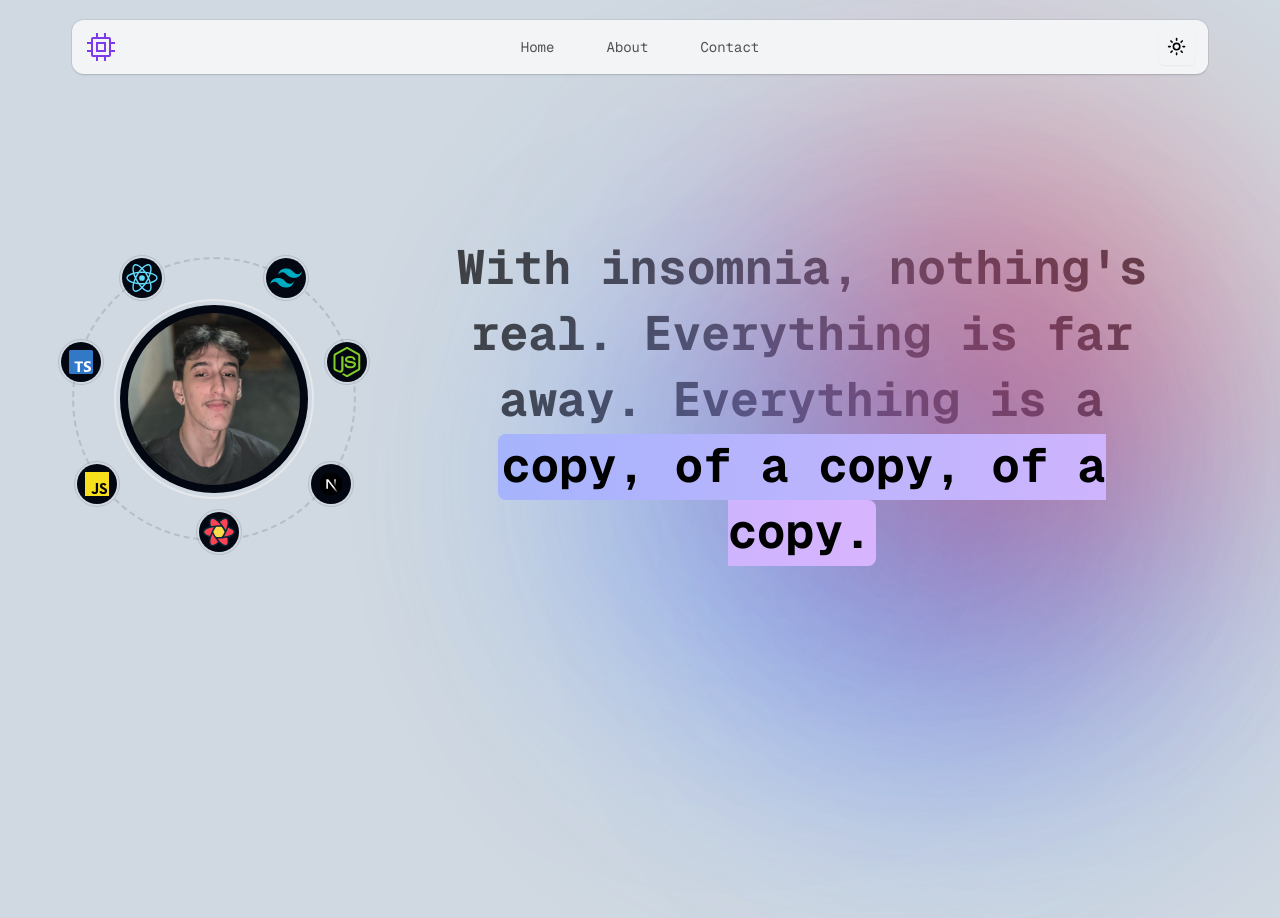
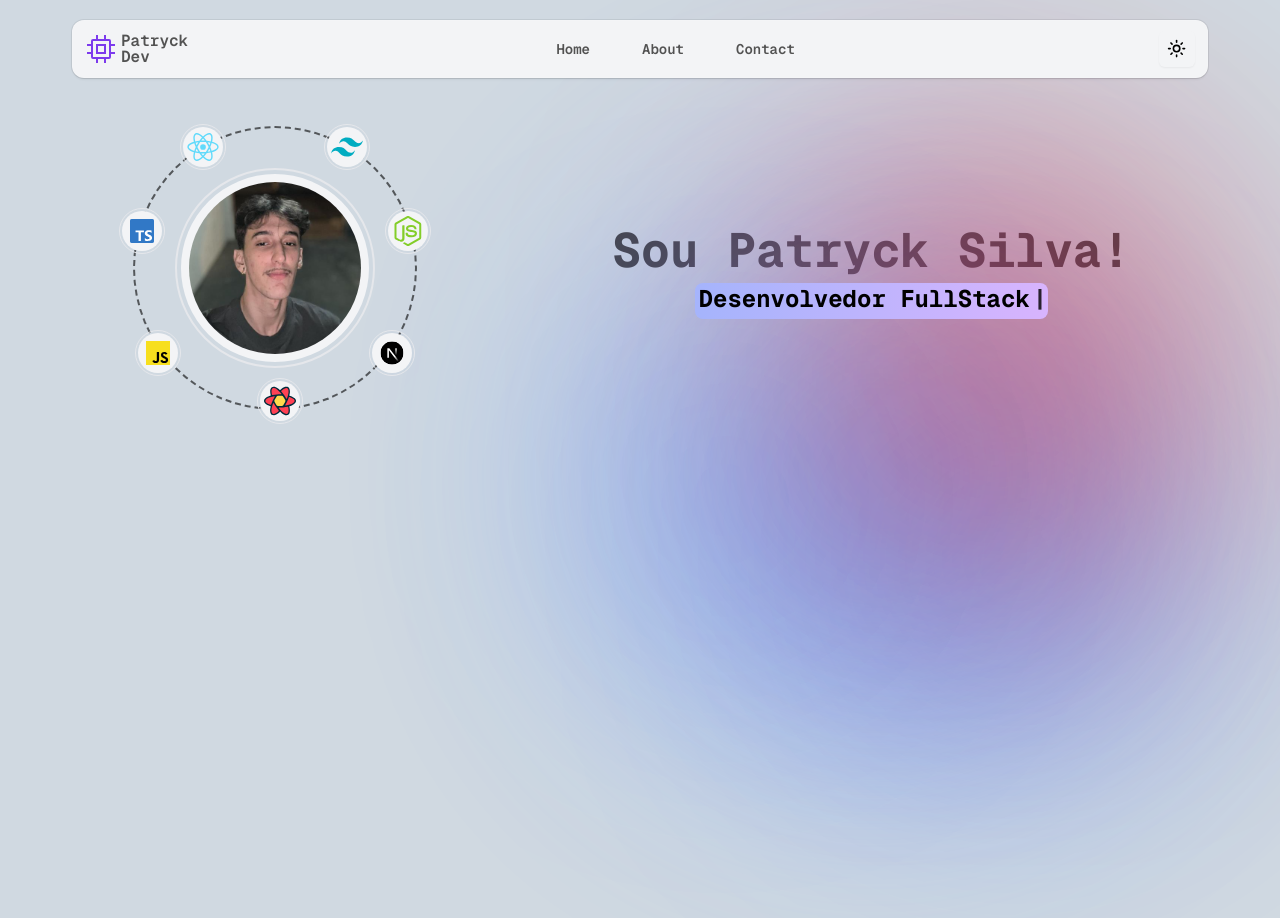
Before and after one commit to PatryckSilva/portfolio, a Next.js app: page / in a window 1280 px wide. Shown: the top 918 px of the page. Built offline with nearby package versions, Linux system fonts and the light colour scheme.

Commit message:
fix: finishing first frame

```diff
--- a/package.json
+++ b/package.json
@@ -25,6 +25,7 @@
     "prettier-plugin-tailwindcss": "^0.5.13",
     "react": "^18",
     "react-dom": "^18",
+    "react-simple-typewriter": "^5.0.1",
     "sass": "^1.74.1",
     "simplex-noise": "^4.0.1",
     "tailwind-merge": "^2.2.2",
--- a/src/components/Logos/index.tsx
+++ b/src/components/Logos/index.tsx
@@ -2,8 +2,8 @@ import Image from "next/image";
 
 export const ReactLogo = () => {
   return (
-    <button className="absolute -top-[4px] left-[45px] cursor-pointer rounded-full border border-gray-400/50 bg-cover p-[2px] transition-all duration-500 hover:scale-95 active:scale-95">
-      <span className="z-[2] block h-[40px] w-[40px] rounded-full bg-background_inverted p-1 transition-all duration-500">
+    <button className="absolute -top-[4px] left-[45px] cursor-pointer rounded-full border bg-cover p-[2px] transition-all duration-500 hover:scale-95 active:scale-95 dark:border-gray-400/90">
+      <span className="z-[2] block h-[40px] w-[40px] rounded-full bg-muted p-1 transition-all duration-500 ">
         <svg viewBox="0 0 128 128">
           <g fill="#61DAFB">
             <circle r="11.4" cy="64" cx="64"></circle>
@@ -17,8 +17,8 @@ export const ReactLogo = () => {
 
 export const TailwindLogo = () => {
   return (
-    <button className="absolute -top-[4px] right-[45px] cursor-pointer rounded-full border border-gray-400/50 bg-cover p-[2px] transition-all duration-500 hover:scale-95 active:scale-95">
-      <span className="z-[2] block h-[40px] w-[40px] rounded-full bg-background_inverted p-1 transition-all duration-500">
+    <button className="absolute -top-[4px] right-[45px] cursor-pointer rounded-full border bg-cover p-[2px] transition-all duration-500 hover:scale-95 active:scale-95 dark:border-gray-400/90">
+      <span className="z-[2] block h-[40px] w-[40px] rounded-full bg-muted p-1 transition-all duration-500">
         <svg
           viewBox="0 0 48 48"
           y="0px"
@@ -37,8 +37,8 @@ export const TailwindLogo = () => {
 
 export const TypescriptLogo = () => {
   return (
-    <button className="absolute -left-4 top-20 cursor-pointer rounded-full border border-gray-400/50 bg-cover p-[2px] transition-all duration-500 hover:scale-95 active:scale-95">
-      <span className="relative z-[2] block size-10 rounded-full bg-background_inverted p-2 transition-all duration-500">
+    <button className="absolute -left-4 top-20 cursor-pointer rounded-full border bg-cover p-[2px] transition-all duration-500 hover:scale-95 active:scale-95 dark:border-gray-400/90">
+      <span className="relative z-[2] block size-10 rounded-full bg-muted p-2 transition-all duration-500">
         <svg
           fill="none"
           viewBox="0 0 512 512"
@@ -60,8 +60,8 @@ export const TypescriptLogo = () => {
 
 export const JavascriptLogo = () => {
   return (
-    <button className="absolute -left-0 bottom-8 cursor-pointer rounded-full border border-gray-400/50 bg-cover p-[2px] transition-all duration-500 hover:scale-95 active:scale-95">
-      <span className="z-[2] block size-10 rounded-full bg-background_inverted p-2 transition-all duration-500">
+    <button className="absolute -left-0 bottom-8 cursor-pointer rounded-full border bg-cover p-[2px] transition-all duration-500 hover:scale-95 active:scale-95 dark:border-gray-400/90">
+      <span className="z-[2] block size-10 rounded-full bg-muted p-2 transition-all duration-500">
         <svg
           xmlns="http://www.w3.org/2000/svg"
           viewBox="0 0 630 630"
@@ -77,8 +77,8 @@ export const JavascriptLogo = () => {
 
 export const NodeLogo = () => {
   return (
-    <button className="absolute -right-4 top-20 cursor-pointer rounded-full border border-gray-400/50 bg-cover p-[2px] transition-all duration-500 hover:scale-95 active:scale-95">
-      <span className="z-[2] block h-[40px] w-[40px] rounded-full bg-background_inverted p-1 transition-all duration-500">
+    <button className="absolute -right-4 top-20 cursor-pointer rounded-full border bg-cover p-[2px] transition-all duration-500 hover:scale-95 active:scale-95 dark:border-gray-400/90">
+      <span className="z-[2] block h-[40px] w-[40px] rounded-full bg-muted p-1 transition-all duration-500">
         <svg
           xmlns="http://www.w3.org/2000/svg"
           viewBox="0 0 128 128"
@@ -96,8 +96,8 @@ export const NodeLogo = () => {
 
 export const NextLogo = () => {
   return (
-    <button className="absolute -right-0 bottom-8 flex cursor-pointer items-center justify-center rounded-full border border-gray-400/50 bg-cover p-[2px] transition-all duration-500 hover:scale-95 active:scale-95">
-      <span className="z-[2] block size-10 rounded-full bg-background_inverted  transition-all duration-500">
+    <button className="absolute -right-0 bottom-8 flex cursor-pointer items-center justify-center rounded-full border bg-cover p-[2px] transition-all duration-500 hover:scale-95 active:scale-95 dark:border-gray-400/90">
+      <span className="z-[2] block size-10 rounded-full bg-muted  transition-all duration-500">
         <figure className={`relative size-10`}>
           <Image
             src={"/images/stacks/Next-js.svg"}
@@ -112,8 +112,8 @@ export const NextLogo = () => {
 
 export const ReactQueryLogo = () => {
   return (
-    <button className="absolute -bottom-4 right-[40%] cursor-pointer rounded-full border border-gray-400/50 bg-cover p-[2px] transition-all duration-500 hover:scale-95 active:scale-95">
-      <span className="z-[2] block h-[40px] w-[40px] rounded-full bg-background_inverted p-1 transition-all duration-500">
+    <button className="absolute -bottom-4 right-[40%] cursor-pointer rounded-full border bg-cover p-[2px] transition-all duration-500 hover:scale-95 active:scale-95 dark:border-gray-400/90">
+      <span className="z-[2] block h-[40px] w-[40px] rounded-full bg-muted p-1 transition-all duration-500">
         <figure className={`relative size-8`}>
           <Image
             src={"/images/stacks/react-query-logo.svg"}
@@ -128,8 +128,8 @@ export const ReactQueryLogo = () => {
 
 export const ProfileCard = () => {
   return (
-    <button className="z-0 h-[200px] w-[200px] cursor-pointer rounded-full border-2 p-1 transition-all duration-500 hover:border-gray-400/50">
-      <div className="flex h-full w-full items-center justify-center rounded-full bg-background_inverted object-cover p-2 transition-all duration-500 hover:scale-95 active:scale-95">
+    <button className="z-0 h-[200px] w-[200px] cursor-pointer rounded-full border-2 p-1 transition-all duration-500 hover:dark:border-gray-400/90">
+      <div className="flex h-full w-full items-center justify-center rounded-full bg-muted object-cover p-2 transition-all duration-500 hover:scale-95 active:scale-95">
         <span className=" inline-block size-full">
           <figure className={`relative size-full overflow-hidden rounded-full`}>
             <Image
--- a/src/components/MyStacks/index.tsx
+++ b/src/components/MyStacks/index.tsx
@@ -10,17 +10,62 @@ import {
 } from "../Logos";
 
 export const MyStacks = () => {
+  const logos = [
+    {
+      id: 0,
+      logo: <ReactLogo />,
+      dataaos: "fade-down",
+    },
+    {
+      id: 1,
+      logo: <TailwindLogo />,
+      dataaos: "fade-down-left",
+    },
+    {
+      id: 2,
+      logo: <TypescriptLogo />,
+      dataaos: "fade-left",
+    },
+    {
+      id: 3,
+      logo: <JavascriptLogo />,
+      dataaos: "fade-up-right",
+    },
+    {
+      id: 4,
+      logo: <NodeLogo />,
+      dataaos: "fade-right",
+    },
+    {
+      id: 5,
+      logo: <NextLogo />,
+      dataaos: "fade-up-left",
+    },
+    {
+      id: 6,
+      logo: <ReactQueryLogo />,
+      dataaos: "fade-down-right",
+    },
+    {
+      id: 7,
+      logo: <ProfileCard />,
+      dataaos: "zoom-in",
+    },
+  ];
   return (
     <aside className="relative flex h-full items-center justify-center">
-      <section className=" relative border-spacing-4 rounded-full border-2 border-dashed border-gray-400/50 p-10 ">
-        <ReactLogo />
-        <TailwindLogo />
-        <TypescriptLogo />
-        <JavascriptLogo />
-        <NodeLogo />
-        <NextLogo />
-        <ReactQueryLogo />
-        <ProfileCard />
+      <section
+        data-aos={"zoom-out"}
+        className=" relative border-spacing-4 rounded-full border-2 border-dashed border-black/60 p-10 dark:border-gray-400/90 "
+      >
+        {logos.map(logo => (
+          <div
+            key={logo.id}
+            // data-aos={logo.dataaos}
+          >
+            {logo.logo}
+          </div>
+        ))}
       </section>
     </aside>
   );
--- a/src/components/TextHighlighted/index.tsx
+++ b/src/components/TextHighlighted/index.tsx
@@ -1,7 +1,10 @@
 "use client";
-import { HeroHighlight, Highlight } from "../ui/HeroHighlight";
+import { cn } from "@/lib/utils";
+import { Highlight } from "../ui/HeroHighlight";
 import { motion } from "framer-motion";
+import { Typewriter } from "react-simple-typewriter";
 export const TextHighlighted = () => {
+  const texts = ["Front-end", "Back-end", "FullStack", "Web"];
   return (
     <aside>
       <motion.h1
@@ -17,12 +20,22 @@ export const TextHighlighted = () => {
           duration: 0.5,
           ease: [0.4, 0.0, 0.2, 1],
         }}
-        className="mx-auto max-w-4xl px-4 text-center text-2xl font-bold leading-relaxed text-neutral-700 dark:text-white md:text-4xl lg:text-5xl lg:leading-snug "
+        className="mx-auto flex max-w-4xl flex-col items-center px-4 text-center text-2xl font-bold leading-relaxed text-neutral-700 dark:text-white md:text-4xl lg:text-5xl lg:leading-snug"
       >
-        With insomnia, nothing&apos;s real. Everything is far away. Everything
-        is a{" "}
-        <Highlight className="text-black dark:text-white">
-          copy, of a copy, of a copy.
+        Sou Patryck Silva!
+        <Highlight
+          className={cn("stext-base text-black dark:text-white sm:text-2xl")}
+        >
+          Desenvolvedor{" "}
+          <Typewriter
+            words={texts}
+            loop={0}
+            cursor
+            cursorStyle={"|"}
+            typeSpeed={70}
+            deleteSpeed={50}
+            delaySpeed={1000}
+          />
         </Highlight>
       </motion.h1>
     </aside>
--- a/src/components/layout/StartingFrame/index.tsx
+++ b/src/components/layout/StartingFrame/index.tsx
@@ -3,7 +3,7 @@ import { TextHighlighted } from "@/components/TextHighlighted";
 
 export const StartingFrame = () => {
   return (
-    <main className="mt-40 flex w-full items-center justify-around gap-10">
+    <main className="mt-12 flex w-full flex-col-reverse items-center justify-around gap-14 md:flex-row">
       <MyStacks />
       <TextHighlighted />
     </main>
--- a/src/components/ui/FloatingNavbar.tsx
+++ b/src/components/ui/FloatingNavbar.tsx
@@ -56,7 +56,7 @@ export const FloatingNav = ({
           className,
         )}
       >
-        <aside>
+        <aside className={`flex items-center gap-1`}>
           <svg
             xmlns="http://www.w3.org/2000/svg"
             width="32"
@@ -74,15 +74,23 @@ export const FloatingNav = ({
               d="M30 13v-2h-4V8a2 2 0 0 0-2-2h-3V2h-2v4h-6V2h-2v4H8a2 2 0 0 0-2 2v3H2v2h4v6H2v2h4v3a2 2 0 0 0 2 2h3v4h2v-4h6v4h2v-4h3a2 2 0 0 0 2-2v-3h4v-2h-4v-6Zm-6 11H8V8h16Z"
             />
           </svg>
+          <aside className={`flex flex-col`}>
+            <span className="-mb-2 text-base font-semibold text-neutral-600 dark:text-neutral-300">
+              Patryck
+            </span>
+            <span className="text-base font-semibold text-neutral-600 dark:text-neutral-300">
+              Dev
+            </span>
+          </aside>
         </aside>
 
-        <center className={`flex gap-12`}>
+        <center className={`flex gap-6 md:gap-12`}>
           {navItems.map((navItem, idx: number) => (
             <Link
               key={`link=${idx}`}
               href={navItem.link}
               className={cn(
-                "relative flex items-center space-x-1 text-neutral-600 hover:text-neutral-500 dark:text-neutral-50 dark:hover:text-neutral-300",
+                "relative flex items-center space-x-1 text-lg font-semibold text-neutral-600 hover:text-neutral-500 dark:text-neutral-50 dark:hover:text-neutral-300",
               )}
             >
               <span className="block sm:hidden">{navItem.icon}</span>
--- a/src/components/ui/HeroHighlight.tsx
+++ b/src/components/ui/HeroHighlight.tsx
@@ -36,9 +36,9 @@ export const HeroHighlight = ({
       )}
       onMouseMove={handleMouseMove}
     >
-      <div className="bg-dot-thick-neutral-300 dark:bg-dot-thick-neutral-800 pointer-events-none absolute  inset-0" />
+      <div className="pointer-events-none absolute inset-0 bg-dot-thick-neutral-300  dark:bg-dot-thick-neutral-800" />
       <motion.div
-        className="bg-dot-thick-indigo-500 dark:bg-dot-thick-indigo-500 pointer-events-none absolute inset-0 opacity-0 transition duration-300 group-hover:opacity-100"
+        className="pointer-events-none absolute inset-0 opacity-0 transition duration-300 bg-dot-thick-indigo-500 group-hover:opacity-100 dark:bg-dot-thick-indigo-500"
         style={{
           WebkitMaskImage: useMotionTemplate`
             radial-gradient(
@@ -90,7 +90,7 @@ export const Highlight = ({
         display: "inline",
       }}
       className={cn(
-        `relative inline-block rounded-lg   bg-gradient-to-r from-indigo-300 to-purple-300 px-1 pb-1 dark:from-indigo-500 dark:to-purple-500`,
+        `relative inline-block rounded-lg bg-gradient-to-r from-indigo-300 to-purple-300 px-1 pb-1 dark:from-indigo-500 dark:to-purple-500`,
         className,
       )}
     >
--- a/src/template/partials/Header.tsx
+++ b/src/template/partials/Header.tsx
@@ -7,19 +7,17 @@ function Header() {
     {
       name: "Home",
       link: "/",
-      icon: <IconHome className="h-4 w-4 text-neutral-500 dark:text-white" />,
+      icon: <IconHome className="size-5 text-neutral-500 dark:text-white" />,
     },
     {
       name: "About",
       link: "/about",
-      icon: <IconUser className="h-4 w-4 text-neutral-500 dark:text-white" />,
+      icon: <IconUser className="size-5 text-neutral-500 dark:text-white" />,
     },
     {
       name: "Contact",
       link: "/contact",
-      icon: (
-        <IconMessage className="h-4 w-4 text-neutral-500 dark:text-white" />
-      ),
+      icon: <IconMessage className="size-5 text-neutral-500 dark:text-white" />,
     },
   ];
   return (
```
Also changed, not shown: src/app/about/page.tsx (deleted, +0 -9 lines), src/hook/useAOS.ts (added, +13 -0 lines), src/providers/index.tsx (+4 -6 lines), src/styles/globals.scss (+34 -6 lines), 1 other file (tests, documents, lock files or other folders).
